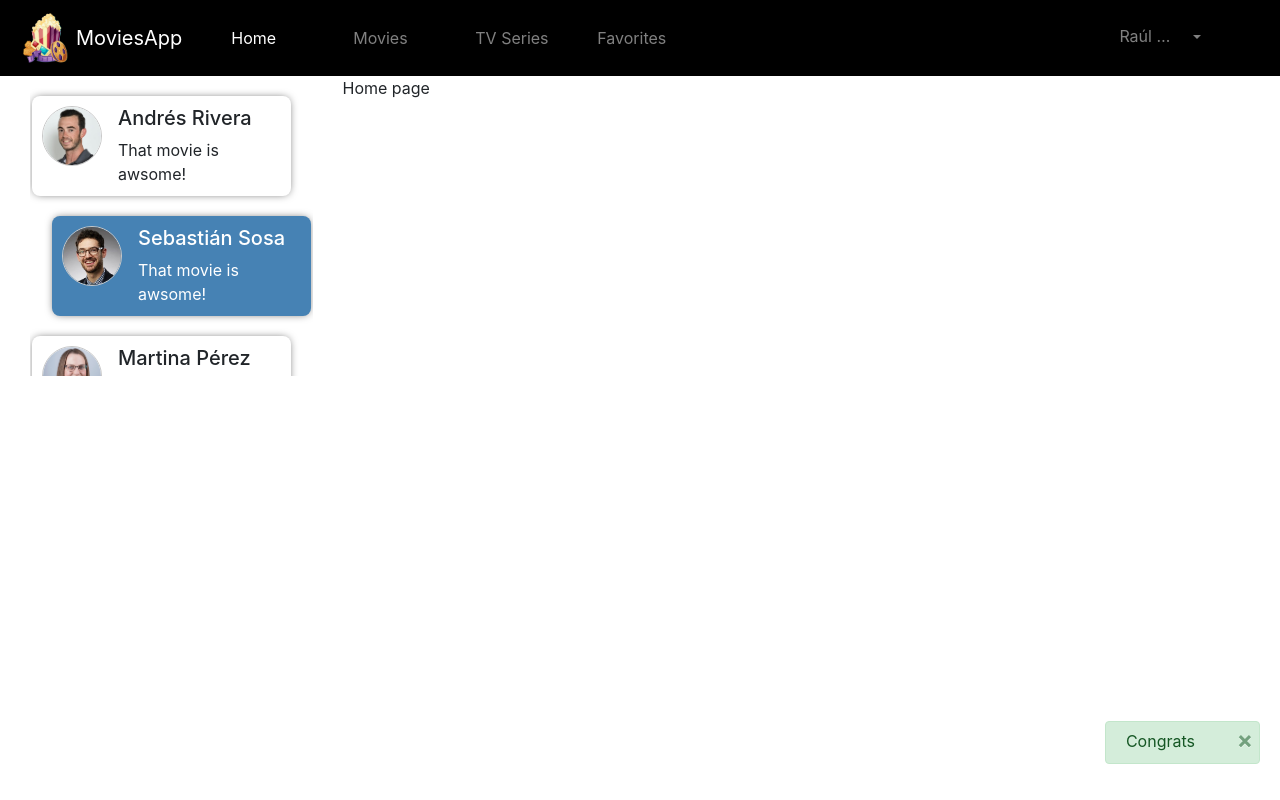
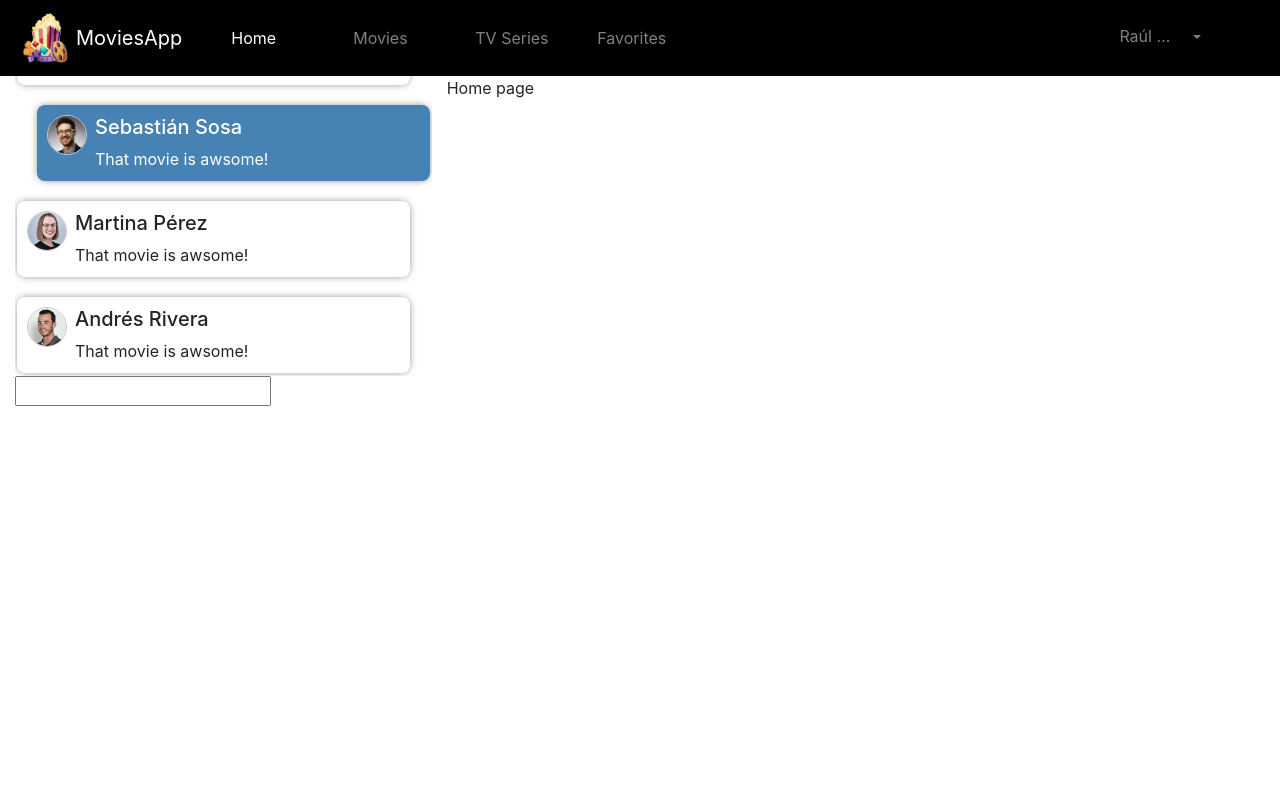
Before and after one commit to Shadier/MoviesApp, a PHP site: page / in a window 1280 px wide. Run offline with PHP 8.4, Linux system fonts and the light colour scheme; some libraries are stand-ins or nearby versions.

Commit message:
new features added, like alerts and comments functionallity

```diff
--- a/components/favorites.html
+++ b/components/favorites.html
@@ -3,7 +3,7 @@
 	db.favoritesList.forEach(function (movie, index) {
 
 		const movieElement = `
-		<div class="card col-md-3 d-inline-block" style="width: 18rem;">
+		<div class="card col-md-3 d-inline-block sff" style="width: 18rem;">
 		  <img src="${movie.img}"  class="card-img-top" alt="...">
 		  <div class="card-body">
 		    <h5 class="card-title">${movie.name}</h5>
--- a/components/movies.html
+++ b/components/movies.html
@@ -16,7 +16,7 @@
 		    <h5 class="card-title">${movie.name}</h5>
 		    <a href="#" class="btn btn-card option-l btn-primary col-md-4 d-inline-block"><span class="glyphicon glyphicon-eye-open"></span>
 		    </a><a href="#" class="btn ${favBtn} btn-card option-m btn-primary col-md-4 d-inline-block"><span class="glyphicon glyphicon-star"></span>
-		    </a><a href="#" class="btn btn-card btn-outline-none option-r btn-primary col-md-4 d-inline-block"><span class="glyphicon glyphicon-eye-open"></span></a>
+		    </a><a href="#" class="btn btn-card btn-outline-none option-r btn-primary col-md-4 d-inline-block"><span class="	glyphicon glyphicon-list"></span></a>
 		  </div>
 		</div>`;
 		$('.content-page').append(movieElement);
--- a/components/sidebar.html
+++ b/components/sidebar.html
@@ -1,27 +1,27 @@
 <div class="scroll">
 	<div class="media other">
-	  <img src="./images/profiles/1.jpg" class="mr-3" alt="profile-image" width="60">
+	  <img src="./images/profiles/1.jpg" class="mr-2" alt="profile-image" width="40">
 	  <div class="media-body">
 	    <h5 class="mt-0">Andrés Rivera</h5>
 	    That movie is awsome!
 	  </div>
 	</div>
 	<div class="media mine">
-	  <img src="./images/profiles/2.jpg" class="mr-3" alt="profile-image" width="60">
+	  <img src="./images/profiles/2.jpg" class="mr-2" alt="profile-image" width="40">
 	  <div class="media-body">
 	    <h5 class="mt-0">Sebastián Sosa</h5>
 	    That movie is awsome!
 	  </div>
 	</div>
 	<div class="media other">
-	  <img src="./images/profiles/3.jpg" class="mr-3" alt="profile-image" width="60">
+	  <img src="./images/profiles/3.jpg" class="mr-2" alt="profile-image" width="40">
 	  <div class="media-body">
 	    <h5 class="mt-0">Martina Pérez</h5>
 	    That movie is awsome!
 	  </div>
 	</div>
 	<div class="media other">
-	  <img src="./images/profiles/1.jpg" class="mr-3" alt="profile-image" width="60">
+	  <img src="./images/profiles/1.jpg" class="mr-2" alt="profile-image" width="40">
 	  <div class="media-body">
 	    <h5 class="mt-0">Andrés Rivera</h5>
 	    That movie is awsome!
--- a/css/comments.css
+++ b/css/comments.css
@@ -28,6 +28,11 @@
 	box-sizing: border-box;
 	padding: 22px;
 	padding-top: 0px;
+	padding-bottom: 3px;
 	max-height: 300px;
 	overflow-x: hidden;
 }
+
+#comments{
+	padding: 0px;
+}
--- a/css/styles.css
+++ b/css/styles.css
@@ -60,3 +60,29 @@
 		outline: none !important;
 		padding: 6px !important;
 	}
+
+.alert{
+	padding-right: 18px;
+}
+
+
+::-webkit-scrollbar {
+  width: 5px;
+}
+
+/* Track */
+::-webkit-scrollbar-track {
+  background: #eee;
+}
+
+/* Handle */
+::-webkit-scrollbar-thumb {
+  background: #aaa;
+  border-radius: 100px;
+  cursor: pointer;
+}
+
+/* Handle on hover */
+::-webkit-scrollbar-thumb:hover {
+  background: #888;
+}
--- a/index.php
+++ b/index.php
@@ -15,18 +15,23 @@
 <body>
 	<?php require_once ("components/header.html"); ?>
 	<div class="container-fluid col-md-12">
-		<div class="align-top container d-inline-block col-md-3">
+		<div id="comments" class="align-top container d-inline-block col-md-4">
 			<?php require_once ("components/sidebar.html"); ?>
-		</div><div id="content-div" class="align-top container d-inline-block content-page col-md-9">
+			<div>
+				<input type="text" name="comment">
+				<button id="btn-send-comment" class="btn"><span class="glyphicon glyphicon-send
+"></span></button>
+			</div>
+		</div><div id="content-div" class="align-top container d-inline-block content-page col-md-8">
 			<?php require_once ("components/home.html"); ?>
 		</div>
 	</div>
 
-	<div class="alert alert-success alert-dismissible fade show position-absolute" role="alert">
-	  <p class="d-inline-block">Congrats</p>
-	  <button type="button" class="close" data-dismiss="alert" aria-label="Close">
-	    <span aria-hidden="true">&times;</span>
-	  </button>
+	<div id="alert-success" class="alert alert-success fade position-absolute" role="alert">
+	  <p class="d-inline-block">Movie added to favorites successfully!!</p>
+	</div>
+	<div id="alert-danger" class="alert alert-danger fade position-absolute" role="alert">
+	  <p class="d-inline-block">Movie removed from favorites!!</p>
 	</div>
 
 
--- a/js/menu.js
+++ b/js/menu.js
@@ -1,5 +1,6 @@
-
-
+var timeoutAlert;
+$(document).ready(function() {
+	console.log("mono");
 	$("body").on("click", "a.btn-menu", function(event){
 		event.preventDefault();
 		$("a.btn-menu").removeClass("active");
@@ -13,6 +14,7 @@
 		      $('.content-page').append(data);
 		    }
 		});
+		window.history.pushState({page: 1}, $(this).attr("href"), $(this).attr("href"));
 		$(".nav-item").removeClass("active");
 		$(this).addClass("active");
 	});
@@ -27,6 +29,8 @@
 		      $('.content-page').append(data);
 		    }
 		});
+
+		window.history.pushState({page: 1}, $(this).children("a").attr("href"), $(this).children("a").attr("href"));
 		$(".dropdown-toggle").removeClass("active");
 		$(".nav-item").removeClass("active");
 		$(this).addClass("active");
@@ -41,10 +45,51 @@
 
 	$("body").on("click", ".card a.btn.option-m", function(event){
 		event.preventDefault();
-	if($(this).hasClass("isFav"))
+		closeAlert();
+		if($(this).hasClass("isFav")){
+			clearTimeout(timeoutAlert);
+			$('#alert-danger').addClass('show');
 			db.removeFavorites($(this).siblings("h5").text());
-	else
+			timeoutAlert = setTimeout("closeAlert()", 2000);
+		}
+		else{
+			clearTimeout(timeoutAlert);
+			$('#alert-success').addClass('show');
 			db.pushFavorites($(this).siblings("h5").text());
+			timeoutAlert = setTimeout("closeAlert()", 2000);
+		}
+		if ($(this).parent().parent().hasClass("sff")) {
+			$(this).parent().parent().remove();
+		}
 		$(this).toggleClass("isFav");
-	$('.alert').alert('close')
 	});
+
+	$("#comments").on("click", "button#btn-send-comment", function(event){
+		event.preventDefault();
+		if($(this).siblings("input").val() != ""){
+			$(".scroll").append(`
+				<div class="media mine">
+				  <img src="./images/profiles/2.jpg" class="mr-2" alt="profile-image" width="40">
+				  <div class="media-body">
+				    <h5 class="mt-0">Sebastián Sosa</h5>
+				    ${$(this).siblings("input").val()}
+				  </div>
+				</div>
+			`);
+		}
+		$(this).siblings("input").val("");
+		$(this).siblings("input").focus();
+		moveScroll();
+	});
+
+	setTimeout(moveScroll(), 100);
+
+});
+
+function moveScroll() {
+	$("#comments .scroll").scrollTop($("#comments .scroll").prop("scrollHeight"));
+}
+
+function closeAlert() {
+	$('.alert').removeClass('show');
+}
```
Lines whose indentation alone changed are shown as unchanged.
